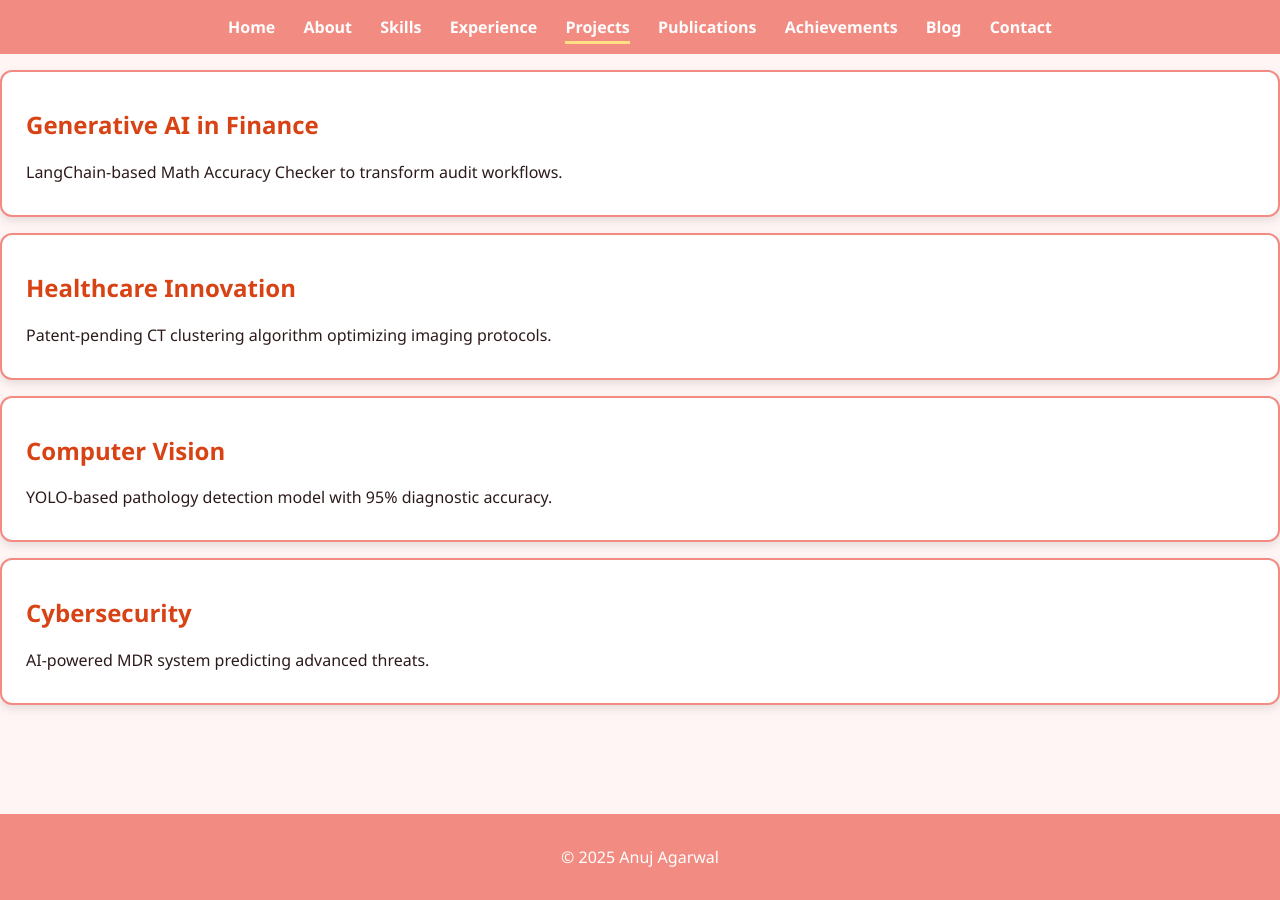
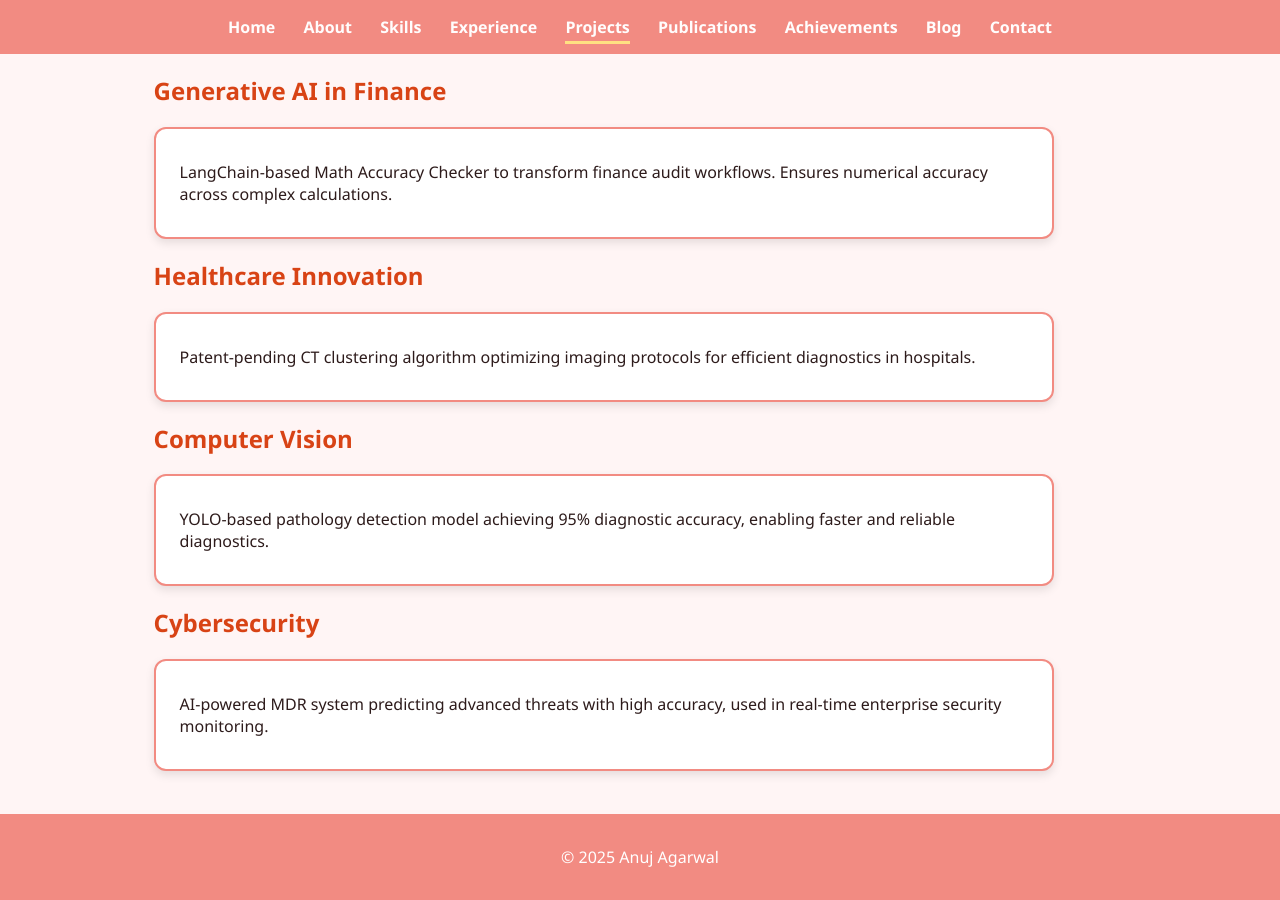
Before and after one commit to anuj-agarwal/anuj-agarwal.github.io, a Jekyll site: the page built from projects.md, in a window 1280 px wide. Built offline with Jekyll 4.4.1, drawn with Linux system fonts in a browser that asks for light colours.

Commit message:
Update projects.md

```diff
--- a/projects.md
+++ b/projects.md
@@ -3,22 +3,24 @@ layout: default
 title: "Projects"
 permalink: /projects/
 ---
-<div class="box">
+<div style="margin-left:12%; max-width:900px;">
   <h2>Generative AI in Finance</h2>
-  <p>LangChain-based Math Accuracy Checker to transform audit workflows.</p>
+  <div class="box">
+    <p>LangChain-based Math Accuracy Checker to transform finance audit workflows. Ensures numerical accuracy across complex calculations.</p>
+  </div>
+
+  <h2>Healthcare Innovation</h2>
+  <div class="box">
+    <p>Patent-pending CT clustering algorithm optimizing imaging protocols for efficient diagnostics in hospitals.</p>
+  </div>
+
+  <h2>Computer Vision</h2>
+  <div class="box">
+    <p>YOLO-based pathology detection model achieving 95% diagnostic accuracy, enabling faster and reliable diagnostics.</p>
+  </div>
+
+  <h2>Cybersecurity</h2>
+  <div class="box">
+    <p>AI-powered MDR system predicting advanced threats with high accuracy, used in real-time enterprise security monitoring.</p>
+  </div>
 </div>
-
-<div class="box">
-  <h2>Healthcare Innovation</h2>
-  <p>Patent-pending CT clustering algorithm optimizing imaging protocols.</p>
-</div>
-
-<div class="box">
-  <h2>Computer Vision</h2>
-  <p>YOLO-based pathology detection model with 95% diagnostic accuracy.</p>
-</div>
-
-<div class="box">
-  <h2>Cybersecurity</h2>
-  <p>AI-powered MDR system predicting advanced threats.</p>
-</div>
```
